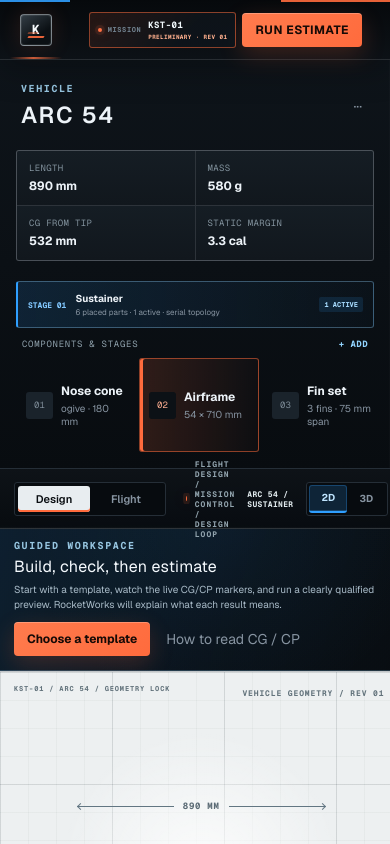
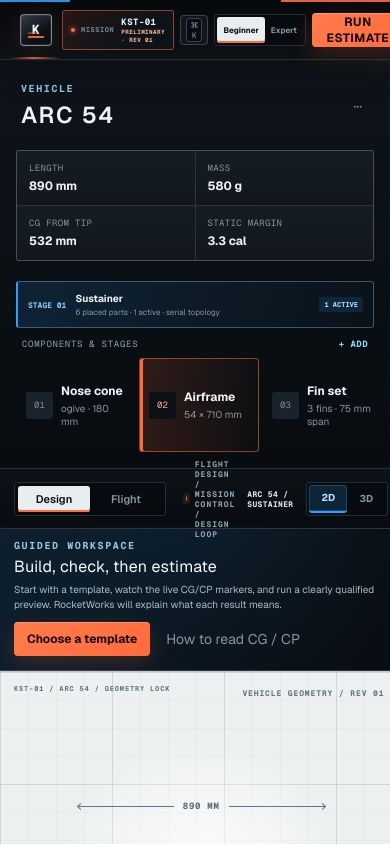
Before and after one commit to Blacksheep909/rocketworks, a Next.js app: page / in a window 390 px wide. Shown: the top 844 px of the page. Built offline with nearby package versions, Linux system fonts and the light colour scheme.

Commit message:
Keep mobile controls reachable

```diff
--- a/app/globals.css
+++ b/app/globals.css
@@ -1686,7 +1686,11 @@ kbd {
   .beginner-guide-detail { grid-template-columns: 1fr; }
   .template-grid { grid-template-columns: 1fr; padding: 14px; }
   .template-card > p { min-height: 0; }
-  .mode-switch { display: none; }
+  .command-button { display: inline-flex; width: 32px; min-height: 30px; justify-content: center; padding: 0 5px; }
+  .command-button span { display: none; }
+  .command-button kbd { padding: 1px 3px; font-size: 8px; }
+  .mode-switch { display: inline-flex; }
+  .mode-switch button { min-height: 26px; padding: 0 6px; font-size: 8px; }
   .motor-library-list { padding: 12px 14px; }
   .motor-record { align-items: flex-start; flex-direction: column; gap: 9px; }
   .motor-record-actions { justify-content: flex-start; }
```
Also changed, not shown: 2 other files (tests, documents, lock files or other folders).
